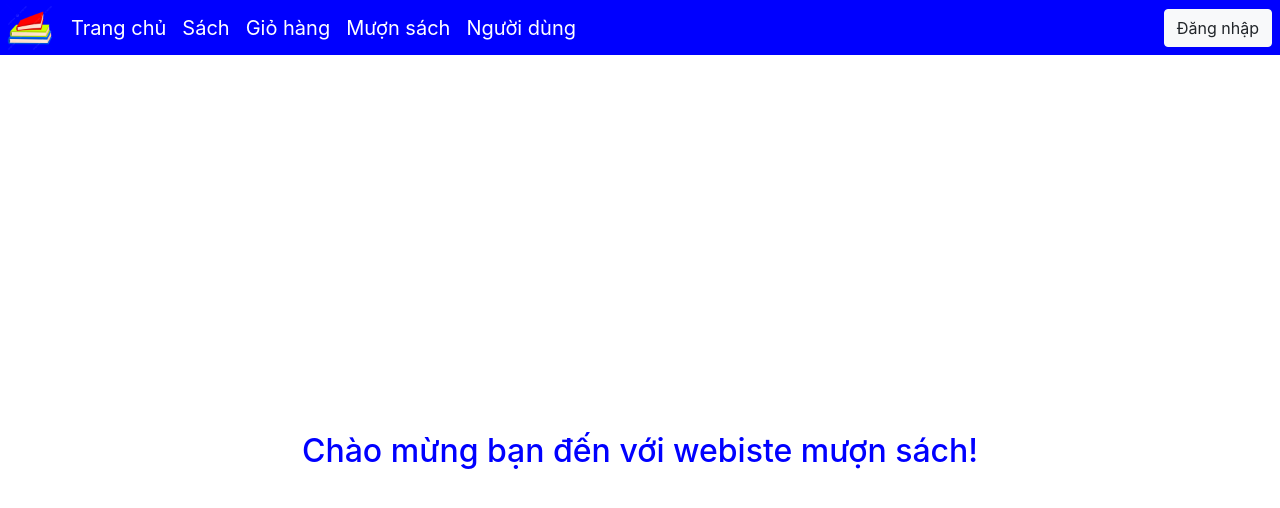
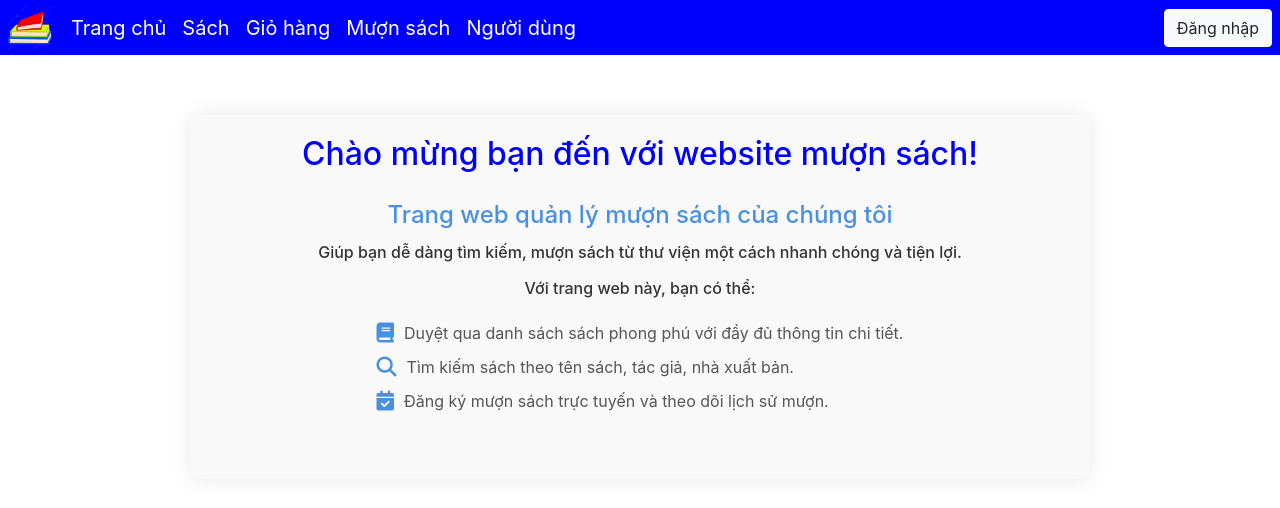
Before and after one commit to LeTram055/B2105564_Le_Thi_Ngoc_Tram_BTL_FRONTEND_CLIENT, a Vue app: page /user in a window 1280 px wide. Shown: the top 508 px of the page. Built offline with nearby package versions, Linux system fonts and the light colour scheme.

Commit message:
cap nhat trang chu

```diff
--- a/src/views/Home.vue
+++ b/src/views/Home.vue
@@ -1,6 +1,30 @@
 <template>
-    <div class="home-page">
-        <greeting :title="tilte"></greeting>
+    <div class="container">
+        <div class="row justify-content-center">
+            <greeting :title="title"></greeting>
+        </div>
+
+        <div class="row justify-content-center text-center intro-section">
+
+            <div class="info">
+                <h2 class="welcome-text">Trang web quản lý mượn sách của chúng tôi</h2>
+                <p>
+                    Giúp bạn dễ dàng tìm kiếm, mượn sách từ thư viện một cách nhanh chóng và tiện lợi.
+                </p>
+                <p>Với trang web này, bạn có thể:</p>
+            </div>
+            <ul class="features-list">
+                <li>
+                    <i class="fa fa-book"></i> Duyệt qua danh sách sách phong phú với đầy đủ thông tin chi tiết.
+                </li>
+                <li>
+                    <i class="fa fa-search"></i> Tìm kiếm sách theo tên sách, tác giả, nhà xuất bản.
+                </li>
+                <li>
+                    <i class="fa fa-calendar-check"></i> Đăng ký mượn sách trực tuyến và theo dõi lịch sử mượn.
+                </li>
+            </ul>
+        </div>
     </div>
 </template>
 
@@ -9,22 +33,66 @@ import Greeting from "@/components/Layouts/Greeting.vue";
 export default {
     data() {
         return {
-            tilte: "Chào mừng bạn đến với webiste mượn sách!",
+            title: "Chào mừng bạn đến với website mượn sách!",
         };
     },
     components: {
         Greeting,
     },
-}
+};
 </script>
 
 <style scoped>
+.container {
+    margin-top: 60px;
+    max-width: 900px;
+    padding: 20px;
+    border-radius: 10px;
+    background-color: #f9f9f9;
+    box-shadow: 0px 0px 20px rgba(0, 0, 0, 0.1);
+}
 
-.home-page {
+.intro-section {
+    color: #333;
+    padding: 20px;
+    text-align: center;
+}
+
+.welcome-text {
+    font-size: 24px;
+    color: #4a90e2;
+    margin-bottom: 10px;
+}
+
+.info p {
+    font-size: 16px;
+    font-weight: 500;
+    margin-bottom: 10px;
+    line-height: 1.6;
+}
+
+.features-list {
+    list-style: none;
+    padding: 0;
+}
+
+.features-list li {
+    font-size: 16px;
+    margin: 10px 0;
     display: flex;
-    justify-content: center;
     align-items: center;
-    height: 100vh;
-    font-size: 1.5rem;
+    gap: 10px;
+    color: #555;
+    transition: transform 0.2s ease-in-out;
+}
+
+.features-list li:hover {
+    transform: scale(1.05);
+    color: #007bff;
+}
+
+.features-list i {
+    font-size: 20px;
+    color: #4a90e2;
 }
 </style>
```
